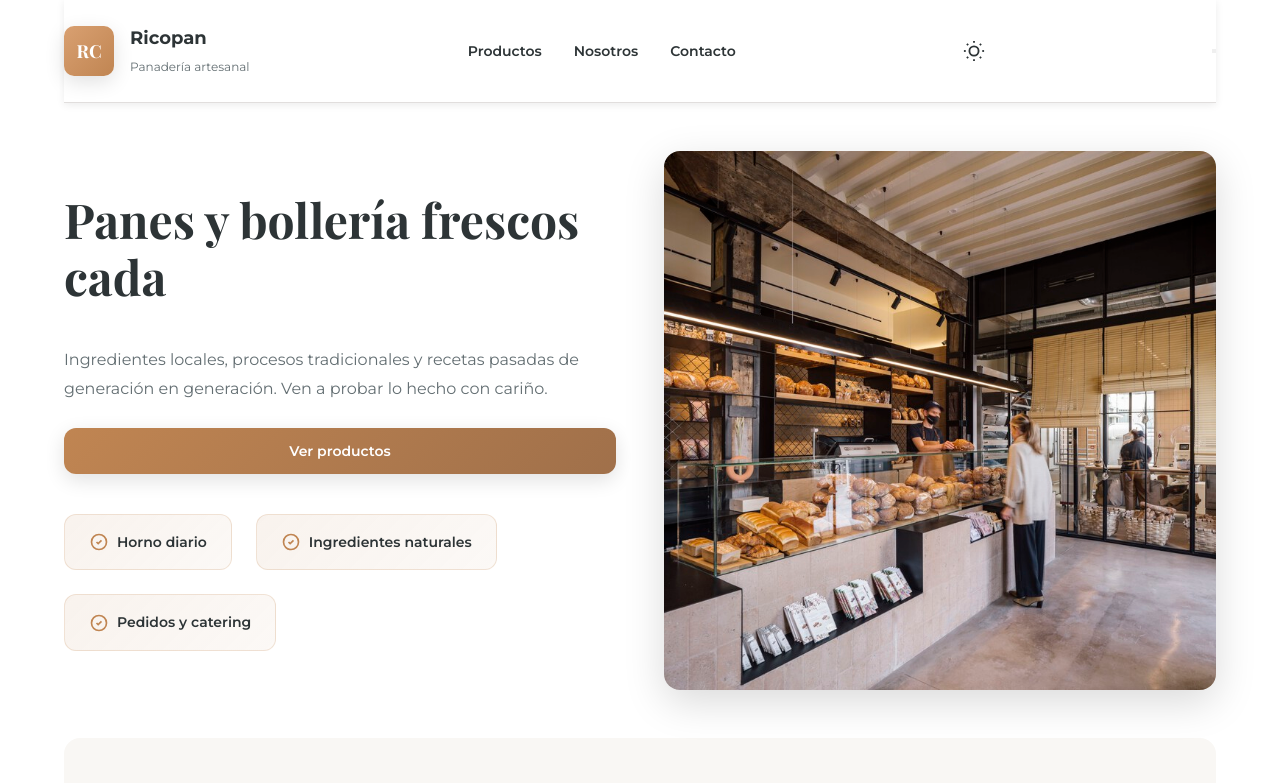
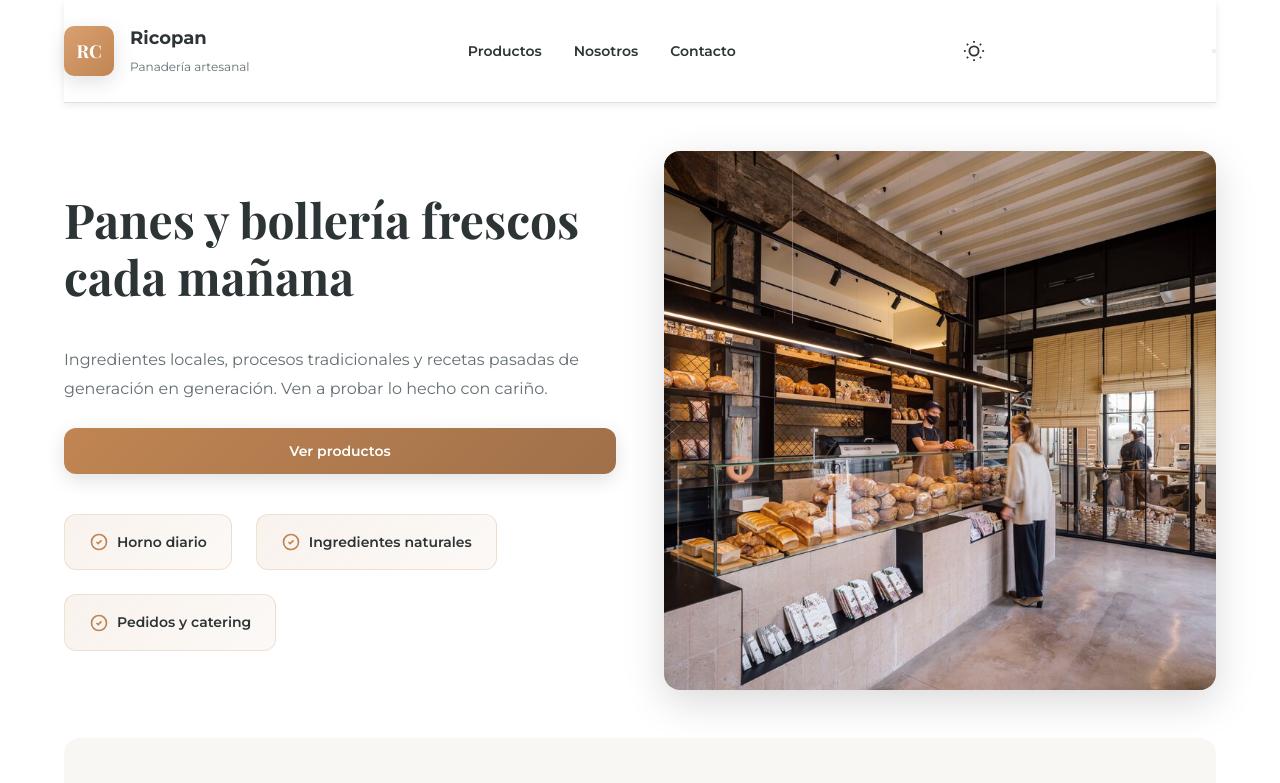
Before and after one commit to bastianbastiaann18/bastian_perez_eva1.-main, a plain HTML site: page Index.html in a window 1280 px wide. Shown: the top 783 px of the page. Drawn offline with nearby package versions, Linux system fonts and the light colour scheme; no server answers.

Commit message:
cambio oficial

```diff
--- a/Index.html
+++ b/Index.html
@@ -46,7 +46,7 @@
     <main>
       <section class="hero" id="inicio">
         <div class="hero-content">
-          <h1 class="hero-title">Panes y bollería frescos cada </h1>
+          <h1 class="hero-title">Panes y bollería frescos cada mañana</h1>
           <p class="hero-description">Ingredientes locales, procesos tradicionales y recetas pasadas de generación en generación. Ven a probar lo hecho con cariño.</p>
           <a class="btn btn-primary" href="#productos">Ver productos</a>
 
```
